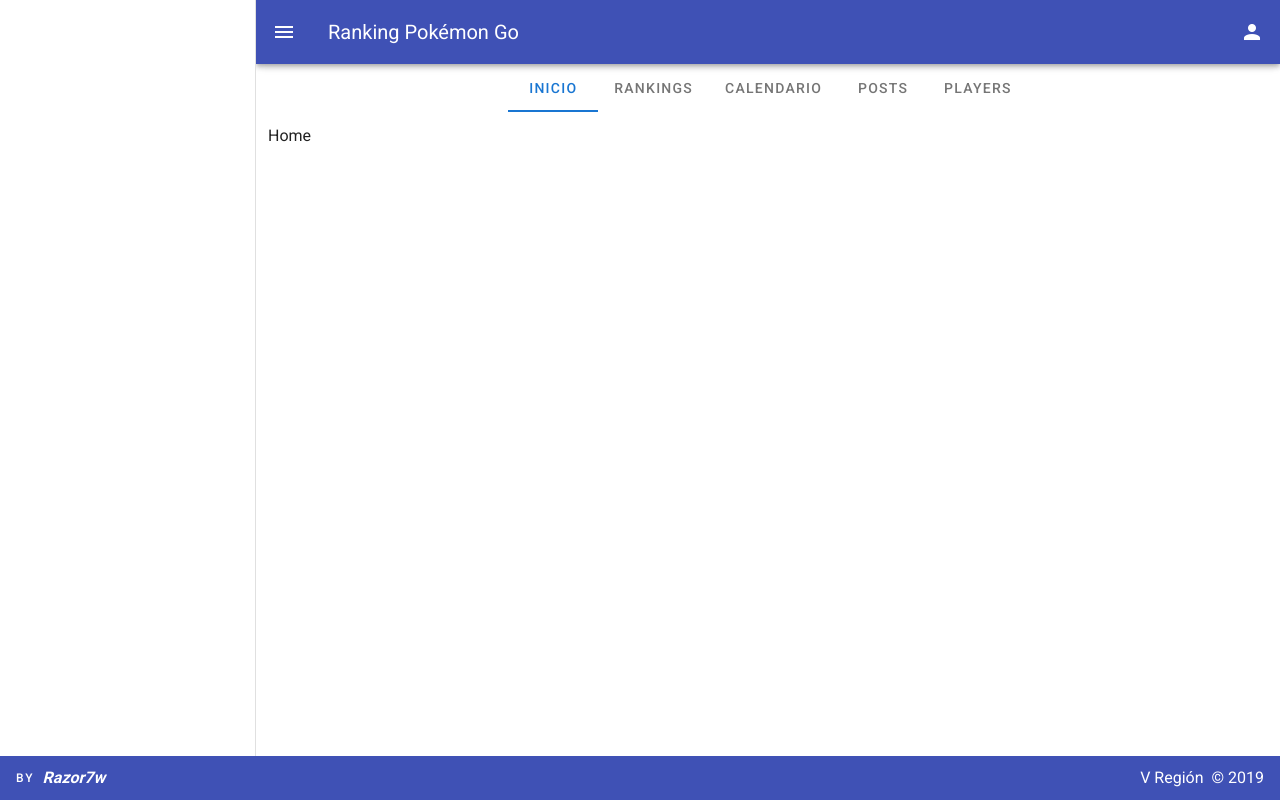
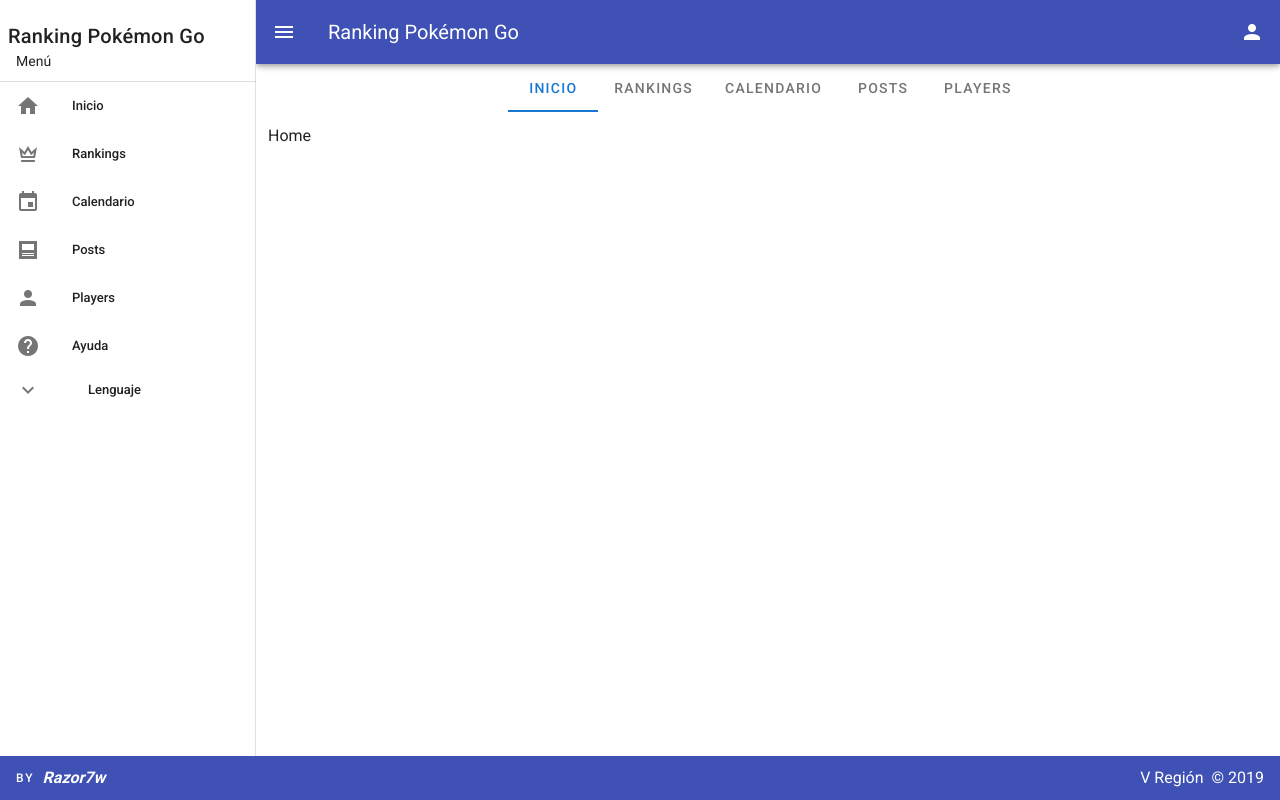
Before and after one commit to Razor7w/Rankpgta, a Vue app: page /es in a window 1280 px wide. Both pictures are taken after a click on the button 28 px from the left and 32 px from the top of the page. Built offline with nearby package versions, Linux system fonts and the light colour scheme.

Commit message:
Feat: - Se agrega data en el drawer left

```diff
--- a/src/components/DrawerLeft.vue
+++ b/src/components/DrawerLeft.vue
@@ -3,7 +3,7 @@
       v-model="drawer"
       app
       >
-      <v-list dense>
+      <!-- <v-list dense> -->
         <!-- <v-list-item @click.stop="changeSubDrawerLeft(true)">
           <v-list-item-action>
             <v-icon>mdi-exit-to-app</v-icon>
@@ -12,13 +12,134 @@
             <v-list-item-title>Open Temporary Drawer left</v-list-item-title>
           </v-list-item-content>
         </v-list-item> -->
+    <!--  <v-list-item>
+        <v-list-item-content>
+          <v-list-item-title class="title">
+            {{ $t("app_name") }}
+          </v-list-item-title>
+          <v-list-item-subtitle>
+            Menú
+          </v-list-item-subtitle>
+        </v-list-item-content>
+      </v-list-item>
+      <v-divider></v-divider>
+      <v-list
+        dense
+        nav
+      >
+        <v-list-item
+          v-for="item in items"
+          :key="item.title"
+          link
+        >
+          <v-list-item-icon>
+            <v-icon>{{ item.icon }}</v-icon>
+          </v-list-item-icon>
+
+          <v-list-item-content>
+            <v-list-item-title>{{ item.title }}</v-list-item-title>
+          </v-list-item-content>
+        </v-list-item>
+      </v-list> -->
+      <v-list dense>
+        <v-list-item-content>
+          <v-list-item-title class="title ml-2">
+            {{ $t("app_name") }}
+          </v-list-item-title>
+          <v-list-item-subtitle class="ml-4">
+            Menú
+          </v-list-item-subtitle>
+        </v-list-item-content>
+        <v-divider></v-divider>
+        <template v-for="item in items">
+          <v-list-group
+            v-if="item.children"
+            :key="item.text"
+            v-model="item.model"
+            :prepend-icon="item.model ? item.icon : item['icon-alt']"
+            append-icon=""
+          >
+            <template v-slot:activator>
+              <v-list-item>
+                <v-list-item-content>
+                  <v-list-item-title>
+                    {{ item.text }}
+                  </v-list-item-title>
+                </v-list-item-content>
+              </v-list-item>
+            </template>
+            <!-- Inicio child -->
+            <v-list-item
+              v-for="(child, i) in item.children"
+              :key="i"
+              link
+              @click="changeLanguage(child.lang)"
+            >
+              <v-list-item-action v-if="child.icon">
+                <v-icon>{{ child.icon }}</v-icon>
+              </v-list-item-action>
+              <v-list-item-content>
+                <v-list-item-title>
+                 {{ child.text }}
+                </v-list-item-title>
+              </v-list-item-content>
+            </v-list-item>
+            <!-- Fin Child -->
+          </v-list-group>
+          <v-list-item
+            v-else
+            :key="item.text"
+            link
+          >
+            <v-list-item-action>
+              <v-icon>{{ item.icon }}</v-icon>
+            </v-list-item-action>
+            <v-list-item-content>
+              <v-list-item-title>
+                {{ item.text }}
+              </v-list-item-title>
+            </v-list-item-content>
+          </v-list-item>
+        </template>
       </v-list>
+      <!-- </v-list> -->
     </v-navigation-drawer>
 </template>
 
 <script>
     import { mapMutations, mapGetters } from 'vuex'
     export default {
+      data () {
+      return {
+      /*  items: [
+          { title: 'Inicio', icon: 'mdi-home' },
+          { title: 'Rankings', icon: 'mdi-crown-outline' },
+          { title: 'Calendario', icon: 'mdi-calendar' },
+          { title: 'Posts', icon: 'mdi-post' },
+          { title: 'Players', icon: 'mdi-account' },
+        ],
+        items2: ['Foo', 'Bar', 'Fizz', 'Buzz']*/
+      langs: ['es', 'en'],
+      items: [
+        { icon: 'mdi-home', text: 'Inicio' },
+        { icon: 'mdi-crown-outline', text: 'Rankings' },
+        { icon: 'mdi-calendar', text: 'Calendario' },
+        { icon: 'mdi-post', text: 'Posts' },
+        { icon: 'mdi-account', text: 'Players' },
+        { icon: 'mdi-help-circle', text: 'Ayuda' },
+        {
+          icon: 'mdi-chevron-up',
+          'icon-alt': 'mdi-chevron-down',
+          text: 'Lenguaje',
+          model: false,
+          children: [
+            { text: 'Español', lang: 'es' },
+            { text: 'Ingles' , lang: 'en'},
+          ],
+        },
+      ],
+      }
+    },
         computed:{
             ...mapGetters(['drawerLeft']),
             drawer:{
@@ -32,7 +153,13 @@
             }
         },
         methods:{
-            ...mapMutations(['changeSubDrawerLeft',  'changeDrawerLeft'])
+            ...mapMutations(['changeSubDrawerLeft',  'changeDrawerLeft']),
+            changeLanguage(lang){
+              this.$i18n.locale = lang
+              this.$router.push({
+                params: {lang: lang}
+              })
+            }
         }
     }
 </script>
```
